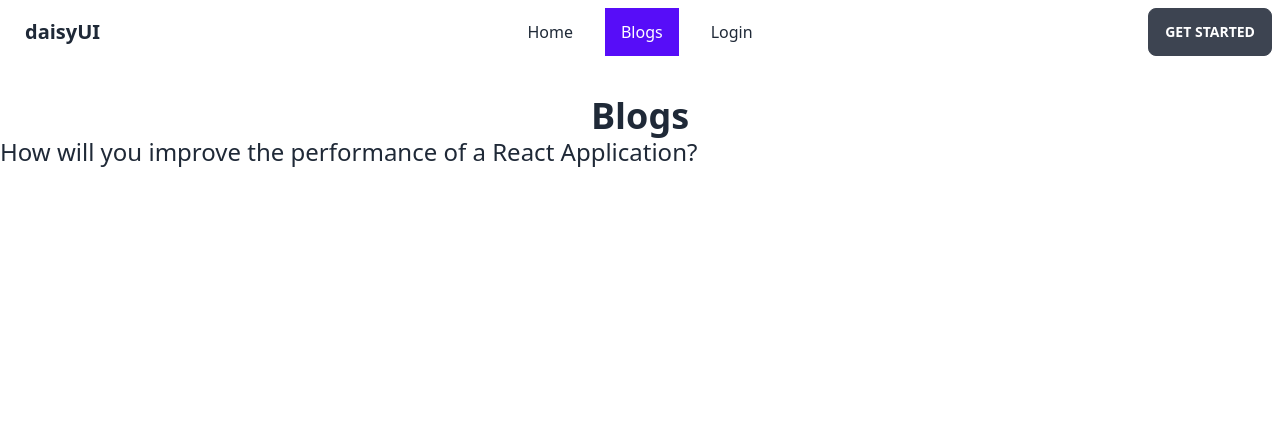
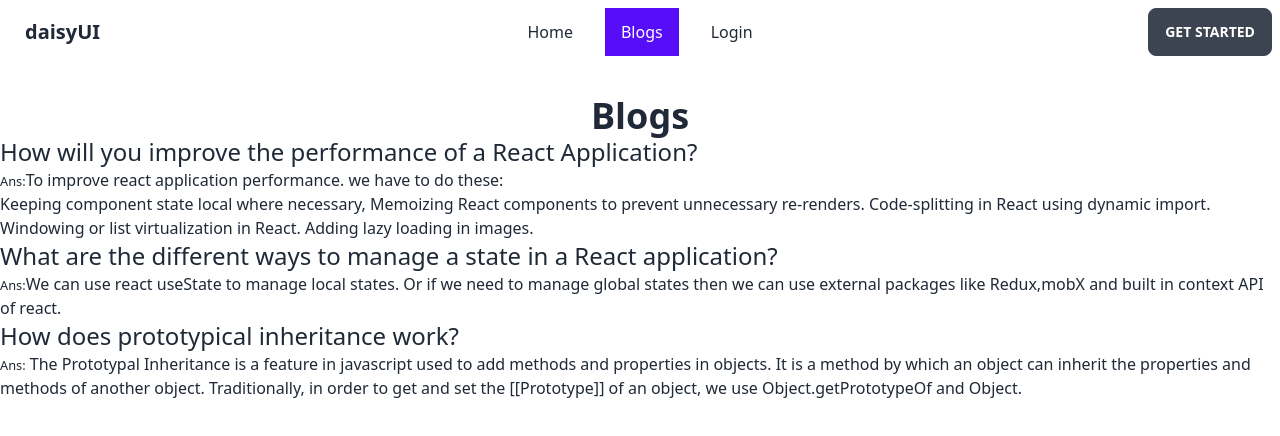
Before and after one commit to kdipto1/manufacturer-website-client-side, a React (Create React App) app: page /blogs in a window 1280 px wide. Shown: the top 436 px of the page. Built offline with nearby package versions, Linux system fonts and the light colour scheme.

Commit message:
react loader added

```diff
--- a/package.json
+++ b/package.json
@@ -12,6 +12,7 @@
     "react-dom": "^18.1.0",
     "react-firebase-hooks": "^5.0.3",
     "react-icons": "^4.3.1",
+    "react-loader-spinner": "^6.0.0-0",
     "react-loading-skeleton": "^3.1.0",
     "react-query": "^3.39.0",
     "react-responsive-carousel": "^3.2.23",
--- a/src/Pages/Blogs/Blogs.js
+++ b/src/Pages/Blogs/Blogs.js
@@ -1,11 +1,41 @@
-import React from 'react';
+import React from "react";
 
 const Blogs = () => {
   return (
     <div className="container mx-auto mt-8">
       <h1 className="text-center text-4xl font-bold">Blogs</h1>
       <div>
-        <h2 className="text-2xl">How will you improve the performance of a React Application?</h2>
+        <h2 className="text-2xl">
+          How will you improve the performance of a React Application?
+        </h2>
+        <p>
+          <small>Ans:</small>To improve react application performance. we have
+          to do these: <br />
+          Keeping component state local where necessary, Memoizing React
+          components to prevent unnecessary re-renders. Code-splitting in React
+          using dynamic import. Windowing or list virtualization in React.
+          Adding lazy loading in images.
+        </p>
+      </div>
+      <div>
+        <h2 className="text-2xl">
+          What are the different ways to manage a state in a React application?
+        </h2>
+        <p>
+          <small>Ans:</small>We can use react useState to manage local states.
+          Or if we need to manage global states then we can use external
+          packages like Redux,mobX and built in context API of react.
+        </p>
+      </div>
+      <div>
+        <h2 className="text-2xl">How does prototypical inheritance work?</h2>
+        <p>
+          <small>Ans:</small> The Prototypal Inheritance is a feature in
+          javascript used to add methods and properties in objects. It is a
+          method by which an object can inherit the properties and methods of
+          another object. Traditionally, in order to get and set the
+          [[Prototype]] of an object, we use Object.getPrototypeOf and Object.
+        </p>
       </div>
     </div>
   );
--- a/src/Pages/Home/Tools.js
+++ b/src/Pages/Home/Tools.js
@@ -1,7 +1,5 @@
 import React from "react";
 import { useQuery } from "react-query";
-import Skeleton from "react-loading-skeleton";
-// import "react-loading-skeleton/dist/skeleton.css";
 import Loading from "../Utility/Loading";
 
 const Tools = () => {
@@ -11,7 +9,7 @@ const Tools = () => {
     )
   );
   if (isLoading) {
-    return <Loading />;
+    return <Loading/>
   }
   return (
     <div className="container mx-auto">
@@ -19,11 +17,11 @@ const Tools = () => {
         Tools
       </h2>
       <div className="grid md:grid-cols-2 lg:grid-cols-3 gap-16">
-        {tools.map((tool) => {
+        {tools?.map((tool) => {
           return (
-            <div key={tool._id} className="card w-96 bg-base-100 shadow-xl">
+            <div key={tool?._id} className="card w-96 bg-base-100 shadow-xl">
               <figure>
-                <img src={tool.image} alt="" />
+                <img src={tool?.image} alt="" />
               </figure>
               <div className="card-body">
                 <h2 className="card-title">Shoes!</h2>
--- a/src/Pages/Utility/Loading.js
+++ b/src/Pages/Utility/Loading.js
@@ -1,15 +1,11 @@
 import React from 'react';
 import "react-loading-skeleton/dist/skeleton.css";
-import Skeleton, { SkeletonTheme } from "react-loading-skeleton";
+import { InfinitySpin } from 'react-loader-spinner';
 
 const Loading = () => {
   return (
     <div className="flex justify-items-center justify-center items-center">
-      <SkeletonTheme baseColor="#202020" highlightColor="#444">
-        <p>
-          <Skeleton width={200} count={10} />
-        </p>
-      </SkeletonTheme>
+      <InfinitySpin color="grey" />;
     </div>
   );
 };
```
Also changed, not shown: 1 other file (tests, documents, lock files or other folders).
